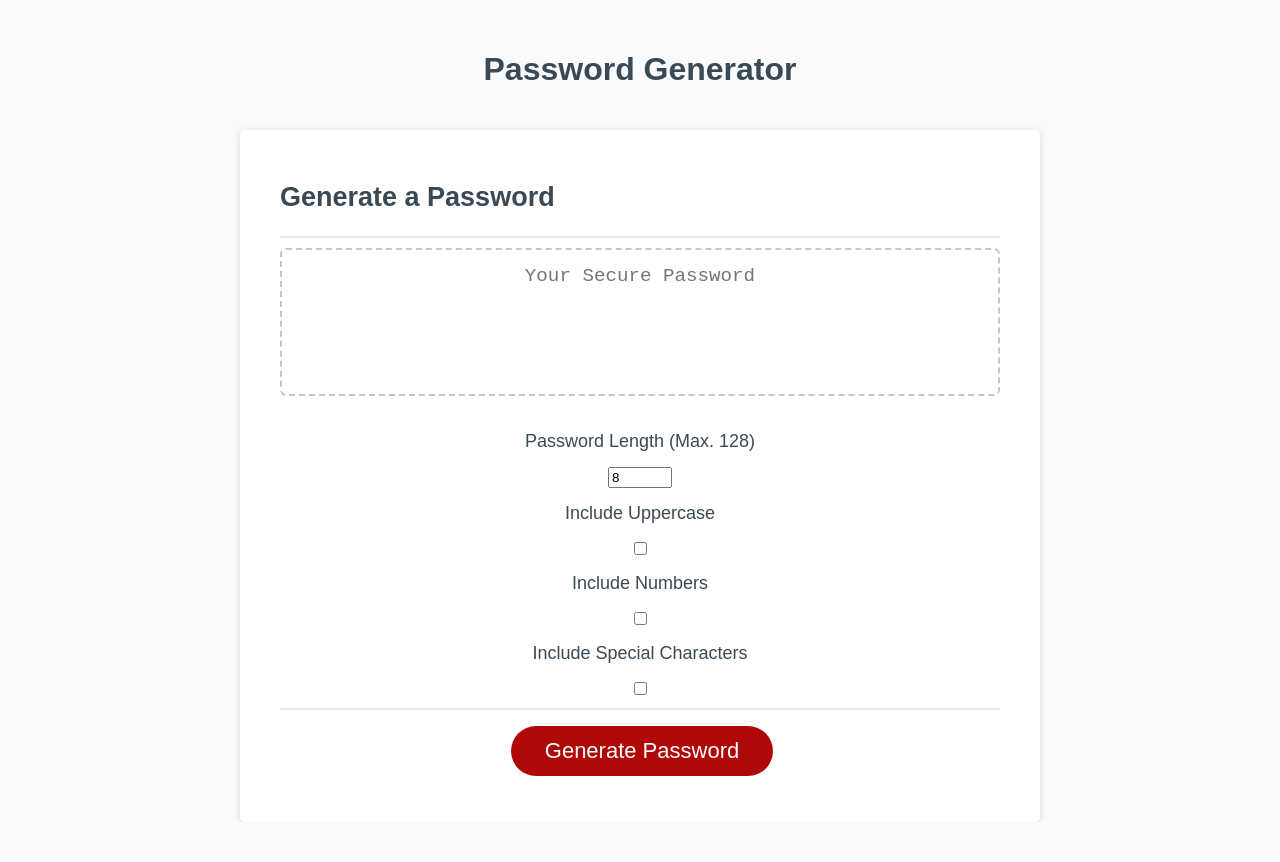
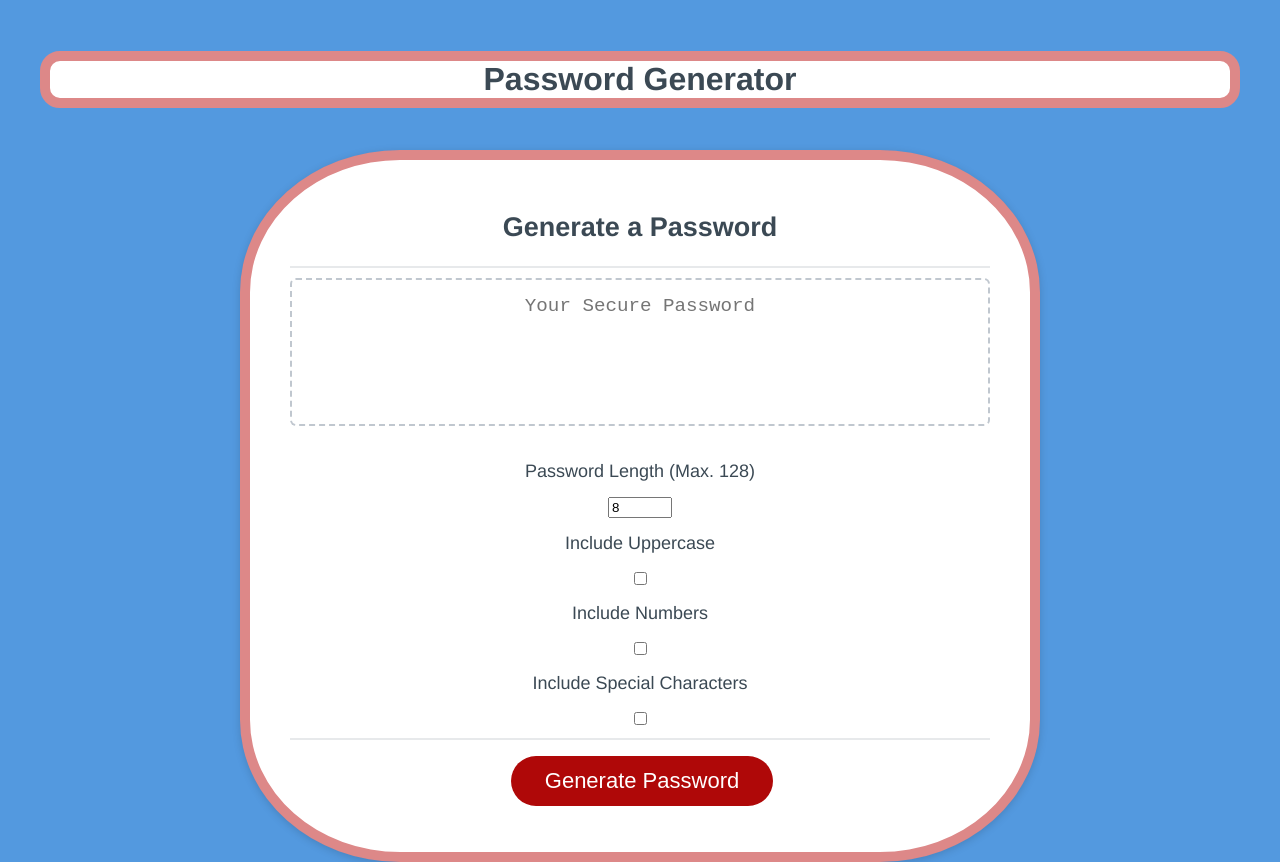
Before and after one commit to GuyJiawei/js_password_generator, a plain HTML site: page index.html in a window 1280 px wide. Before the commit the page ends 822 px from the top, so only its background shows below. Drawn offline with Linux system fonts and the light colour scheme.

Commit message:
made changes to CSS to personalise style

```diff
--- a/assets/style.css
+++ b/assets/style.css
@@ -10,17 +10,24 @@ body,
   height: 100%;
   margin: 0;
   padding: 0;
+  font-family:'Franklin Gothic Medium', 'Arial Narrow', Arial, sans-serif
 }
 
 body {
   font-family: sans-serif;
-  background-color: #f9fbfd;
+  background-color: #5399df;
 }
 
 .wrapper {
   padding-top: 30px;
   padding-left: 20px;
   padding-right: 20px;
+}
+
+.wrapper h1 {
+  border: solid 10px rgb(221, 136, 136);
+  border-radius: 20px;
+  background-color: white;
 }
 
 header {
@@ -32,14 +39,22 @@ header {
 
 .card {
   background-color: hsl(0, 0%, 100%);
-  border-radius: 5px;
-  border-width: 1px;
+  border-radius: 20%;
+  border-width: 5px;
+  border: solid 10px rgb(221, 136, 136);
   box-shadow: rgba(0, 0, 0, 0.15) 0px 2px 8px 0px;
   color: hsl(206, 17%, 28%);
   font-size: 18px;
   margin: 0 auto;
   max-width: 800px;
   padding: 30px 40px;
+}
+
+.card-header {
+  display: flex;
+  flex-direction: column;
+  justify-content: center;
+  align-items: center;
 }
 
 .card-header::after {
@@ -72,12 +87,13 @@ header {
   clear: both;
 }
 
+/* feature/script-gen-password
+ */
 .selectors {
     display: flex;
     align-items: center;
     justify-content: space-between;
     flex-direction: column;
-
     padding: 10px;
 }
 
```
